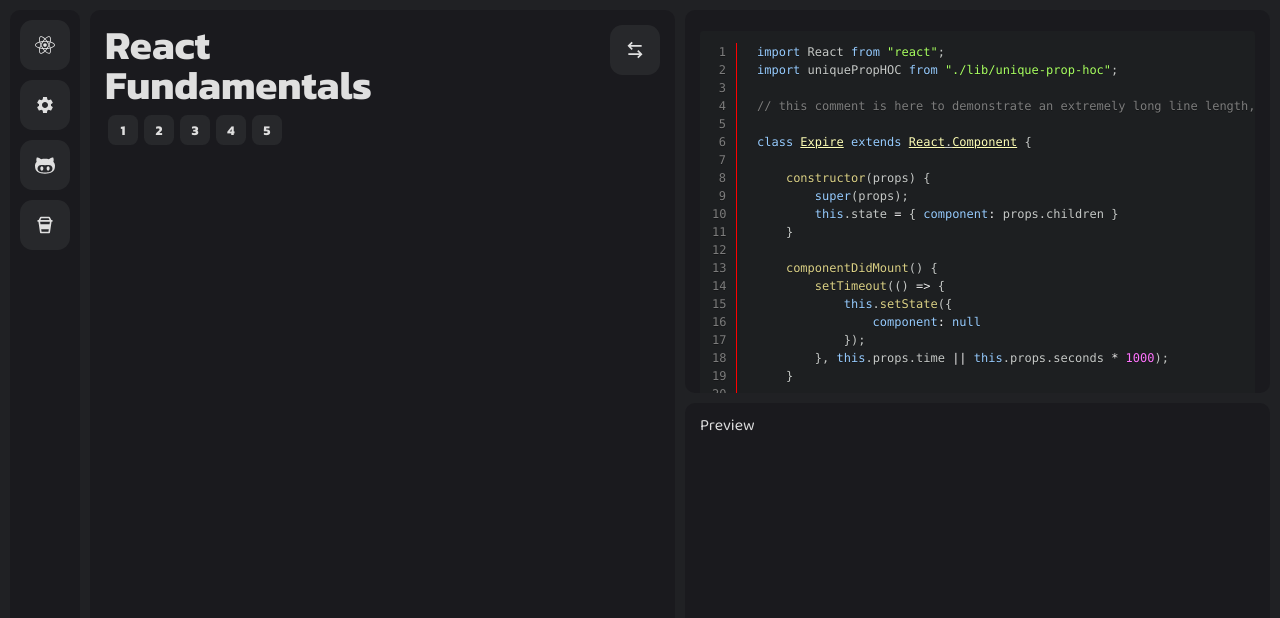
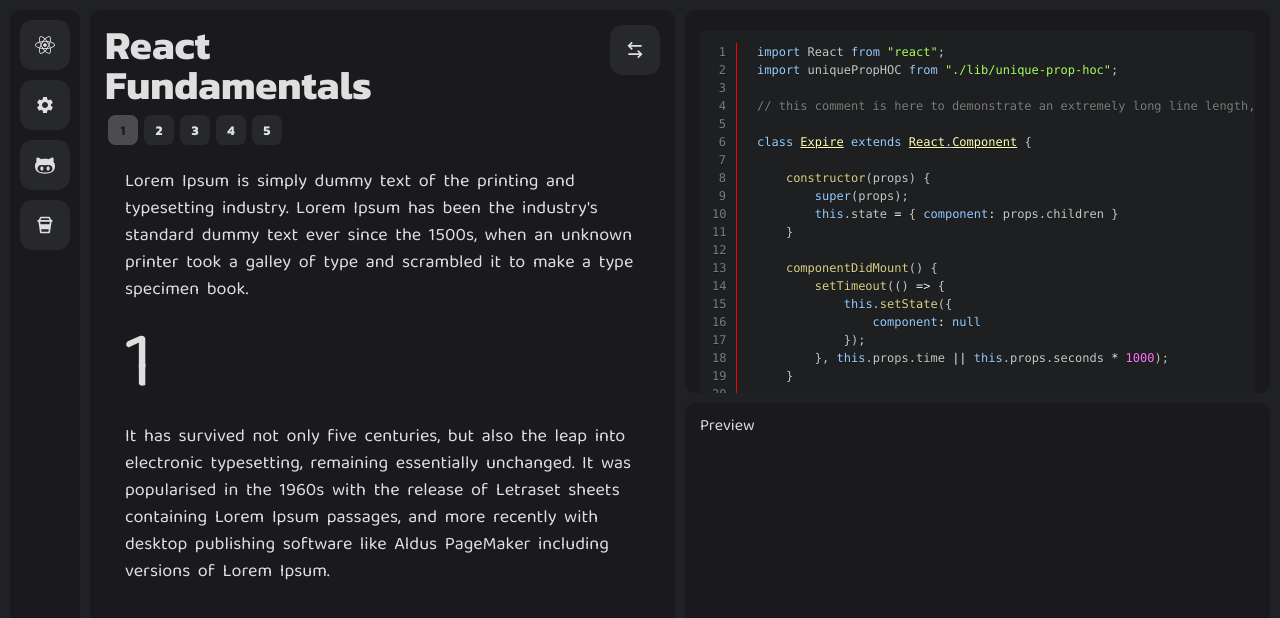
Before and after one commit to mithi/epic-react-exercises, a Next.js app: page /react/fundamentals in a window 1280 px wide. Shown: the top 618 px of the page. Built offline with nearby package versions, Linux system fonts and the light colour scheme.

Commit message:
🎨 Make hard coded values variable

```diff
--- a/pages/react/fundamentals/index.js
+++ b/pages/react/fundamentals/index.js
@@ -1,24 +1,24 @@
-import { useContext } from "react"
+import { useContext, useState, useEffect } from "react"
 import { useRouter } from "next/router"
 
 import Main from "../../../components/main"
 import Code from "../../../components/code"
 import { IconButton, LinkButton } from "../../../components/button"
 import { RiArrowLeftRightLine } from "react-icons/ri"
-
 import { ThemeContext } from "../../../providers/theme/"
 import code1 from "./sample-code/001"
 
-const PageButton = ({ children }) => {
+const PageButton = ({ children, style }) => {
     return (
         <LinkButton
             style={{
                 fontFamily: "var(--header-font-00)",
+                margin: "3px",
                 width: "30px",
                 height: "30px",
-                margin: "3px",
                 marginTop: "10px",
                 borderRadius: "25%",
+                ...style,
             }}
             page={{
                 pathname: "/react/fundamentals",
@@ -29,21 +29,37 @@
     )
 }
 
-const PaginationContainer = ({ children }) => {
+const Pagination = ({ numberOfPages, currentPage }) => {
     return (
         <div
             style={{
                 display: "flex",
                 justifyContent: "flex-start",
                 flexWrap: "wrap-reverse",
+                alignItems: "center",
+                marginBottom: "20px",
             }}
         >
-            {children}
+            {Array.from(Array(numberOfPages).keys()).map(i => {
+                const page = i + 1
+                const backgroundColor =
+                    page === currentPage ? "var(--gray-00-light)" : null
+                const color = page === currentPage ? "var(--gray-05-transparent-3)" : null
+                const opacity = page === currentPage ? 0.25 : 1.0
+
+                return (
+                    <PageButton
+                        key={`fundamentals-${page}`}
+                        children={page}
+                        style={{ backgroundColor, color, opacity }}
+                    />
+                )
+            })}
         </div>
     )
 }
 
-const Header = () => {
+const Header = ({ children }) => {
     const { togglePrimarySection } = useContext(ThemeContext)
     return (
         <>
@@ -52,11 +68,11 @@
                     display: "flex",
                     justifyContent: "space-between",
                     flexWrap: "wrap-reverse",
+                    fontFamily: "kanit",
+                    fontSize: "40px",
                 }}
             >
-                <h1 style={{ fontFamily: "kanit", fontSize: "40px" }}>
-                    React <br /> Fundamentals
-                </h1>
+                <h1>{children}</h1>
                 <div>
                     <IconButton onClick={togglePrimarySection} style={{ margin: 0 }}>
                         <RiArrowLeftRightLine />
@@ -67,39 +83,76 @@
     )
 }
 
-const Notes = () => {
-    const router = useRouter()
-    const {
-        query: { page },
-    } = router
+const Notes = ({ currentPage }) => (
+    <>
+        <p
+            style={{
+                wordSpacing: "4px",
+                lineHeight: "1.5",
+                fontSize: "18px",
+                margin: "20px",
+            }}
+        >
+            Lorem Ipsum is simply dummy text of the printing and typesetting industry.
+            Lorem Ipsum has been the industry's standard dummy text ever since the 1500s,
+            when an unknown printer took a galley of type and scrambled it to make a type
+            specimen book.
+            <br />
+            <span style={{ fontSize: "5rem" }}> {currentPage}</span>
+            <br />
+            It has survived not only five centuries, but also the leap into electronic
+            typesetting, remaining essentially unchanged. It was popularised in the 1960s
+            with the release of Letraset sheets containing Lorem Ipsum passages, and more
+            recently with desktop publishing software like Aldus PageMaker including
+            versions of Lorem Ipsum.
+        </p>
+    </>
+)
+const title = (
+    <>
+        React <br /> Fundamentals
+    </>
+)
 
-    return (
-        <>
-            <Header />
-            <PaginationContainer>
-                <PageButton children={1} />
-                <PageButton children={2} />
-                <PageButton children={3} />
-                <PageButton children={4} />
-                <PageButton children={5} />
-            </PaginationContainer>
-            <p
-                style={{
-                    margin: "20px",
-                    fontSize: "100px",
-                    fontFamily: "var(--header-font-00",
-                }}
-            >
-                {page}
-            </p>
-        </>
-    )
-}
+const numberOfPages = 5
 
 const Home = () => {
     const { primarySection } = useContext(ThemeContext)
-    const div1 = primarySection === "notes" ? <Notes /> : <Code children={code1} />
-    const div2 = primarySection === "notes" ? <Code children={code1} /> : <Notes />
+    const {
+        query: { page },
+    } = useRouter()
+    const [currentPage, setCurrentPage] = useState(1)
+
+    useEffect(() => {
+        setCurrentPage(Number(page) || 1)
+    }, [page])
+
+    const heading = (
+        <>
+            <Header children={title} />
+            <Pagination {...{ numberOfPages, currentPage }} />
+        </>
+    )
+
+    const notes = <Notes {...{ currentPage }} />
+    const code = <Code children={code1} />
+    let div1 = (
+        <>
+            {heading}
+            {notes}
+        </>
+    )
+    let div2 = code
+
+    if (primarySection === "code") {
+        div2 = notes
+        div1 = (
+            <>
+                {heading}
+                {code}
+            </>
+        )
+    }
 
     return <Main {...{ div1, div2 }}></Main>
 }
```
